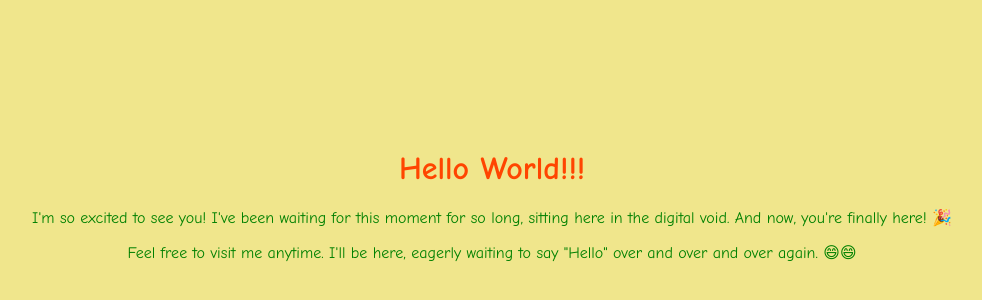
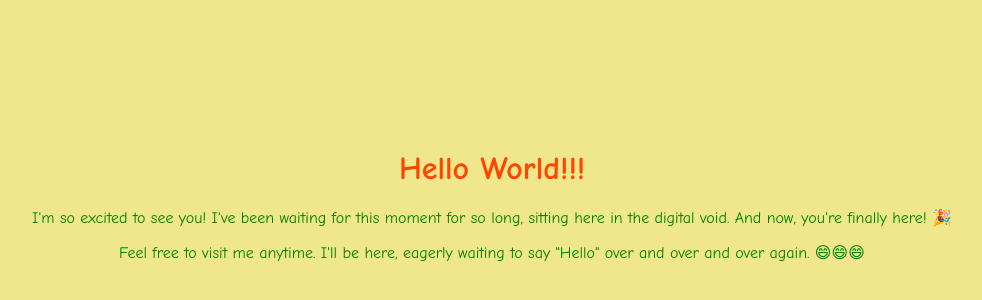
Before and after one commit to sensationalspace/gitVideo, a plain HTML site: page index.html in a window 1280 px wide. Shown: the part 106-406 px from the top of the page, without its empty margins (148-1130 px from the left). Drawn offline with Linux system fonts and the light colour scheme.

Commit message:
added another smiley face

```diff
--- a/index.html
+++ b/index.html
@@ -28,6 +28,6 @@
 <body>
     <h1>Hello World!!!</h1>
     <p>I'm so excited to see you! I've been waiting for this moment for so long, sitting here in the digital void. And now, you're finally here! 🎉</p>
-    <p>Feel free to visit me anytime. I'll be here, eagerly waiting to say "Hello" over and over and over again. 😄😄</p>
+    <p>Feel free to visit me anytime. I'll be here, eagerly waiting to say "Hello" over and over and over again. 😄😄😄</p>
 </body>
 </html>
```
